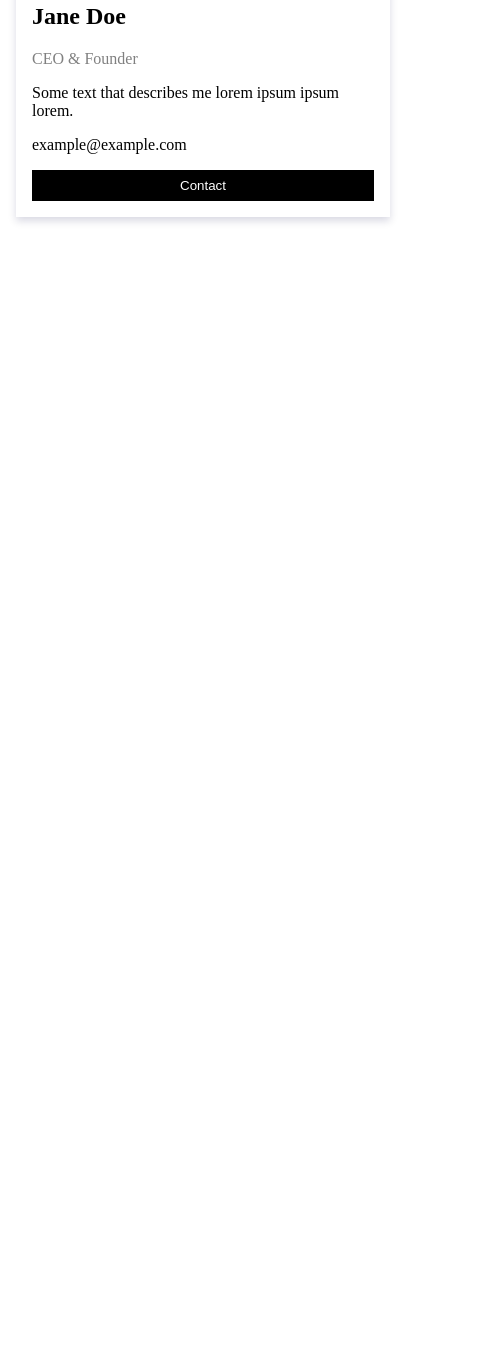
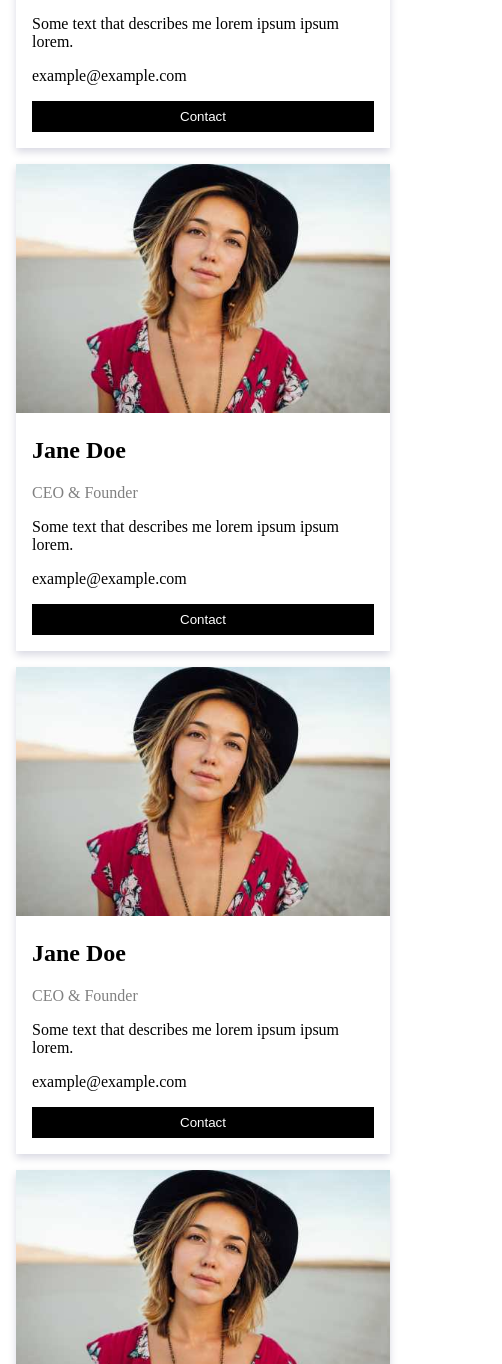
Before and after one commit to gunther123/team-profile-generator, a website: page src/index.html in a window 390 px wide. Shown: the part 636-2000 px from the top of the page, 502 px wide, since content can reach past the window. Before the commit the page ends 877 px from the top, so only its background shows below. Drawn offline with Linux system fonts and the light colour scheme.

Commit message:
Finalized the styling of the html and fixed media queries for all sizes

```diff
--- a/src/index.html
+++ b/src/index.html
@@ -25,6 +25,42 @@
                 </div>
               </div>
             </div>
+            <div class="column">
+                <div class="card">
+                  <img src="./test-image.jpg" alt="JaneDoe" style="width:100%">
+                  <div class="container">
+                    <h2>Jane Doe</h2>
+                    <p class="title">CEO &amp; Founder</p>
+                    <p>Some text that describes me lorem ipsum ipsum lorem.</p>
+                    <p>example@example.com</p>
+                    <p><button class="button">Contact</button></p>
+                  </div>
+                </div>
+              </div>
+              <div class="column">
+                <div class="card">
+                  <img src="./test-image.jpg" alt="JaneDoe" style="width:100%">
+                  <div class="container">
+                    <h2>Jane Doe</h2>
+                    <p class="title">CEO &amp; Founder</p>
+                    <p>Some text that describes me lorem ipsum ipsum lorem.</p>
+                    <p>example@example.com</p>
+                    <p><button class="button">Contact</button></p>
+                  </div>
+                </div>
+              </div>
+              <div class="column">
+                <div class="card">
+                  <img src="./test-image.jpg" alt="JaneDoe" style="width:100%">
+                  <div class="container">
+                    <h2>Jane Doe</h2>
+                    <p class="title">CEO &amp; Founder</p>
+                    <p>Some text that describes me lorem ipsum ipsum lorem.</p>
+                    <p>example@example.com</p>
+                    <p><button class="button">Contact</button></p>
+                  </div>
+                </div>
+              </div>
         </div>
 
     </body>
--- a/src/style.css
+++ b/src/style.css
@@ -6,7 +6,12 @@
     background: #3a464b;
     color: white;
     font-size: 30px;
+    width: 100%;
   }
+.row{
+    display: flex;
+    width: 100%;
+}
 
 /* Three columns side by side */
 .column {
@@ -17,10 +22,13 @@
   }
 
   /* Display the columns below each other instead of side by side on small screens */
-  @media screen and (max-width: 650px) {
+  @media screen and (max-width: 695px) {
     .column {
       width: 100%;
       display: block;
+    }
+    .row{
+        display: block;
     }
   }
 
```
